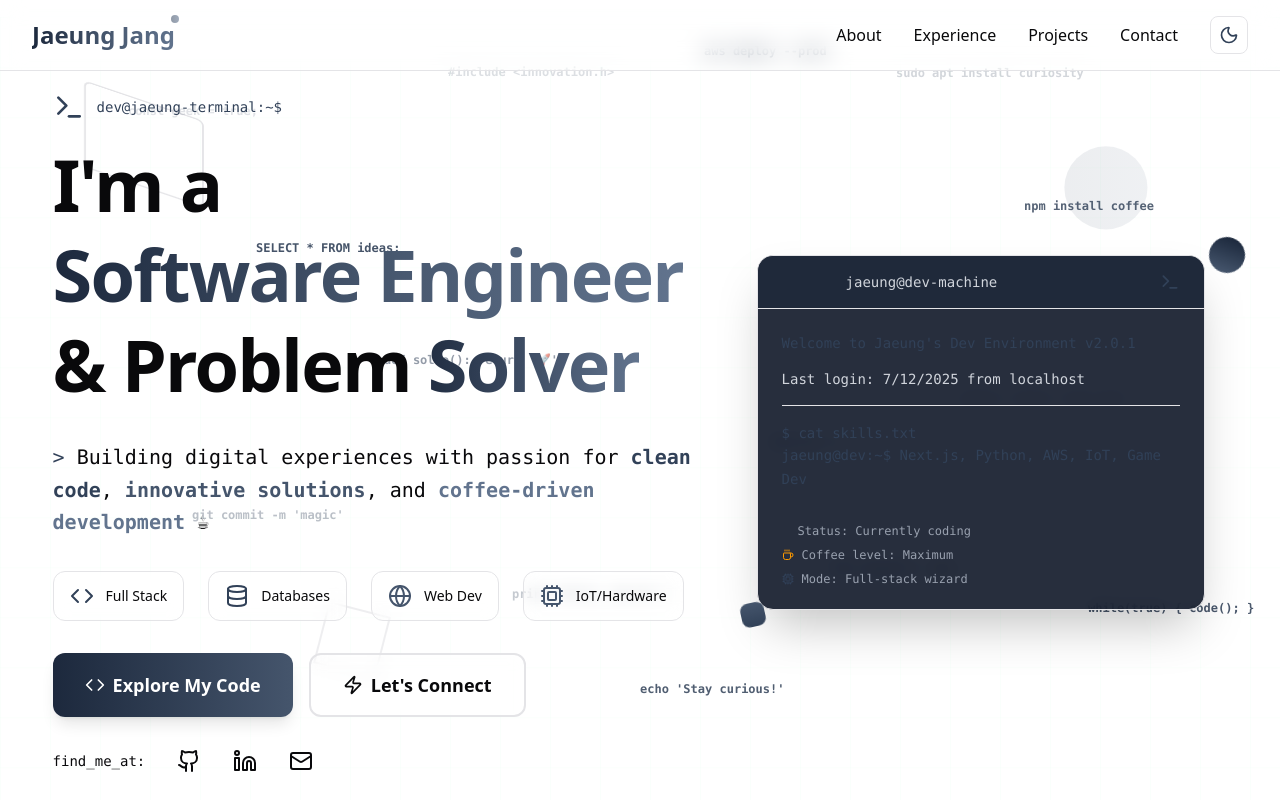
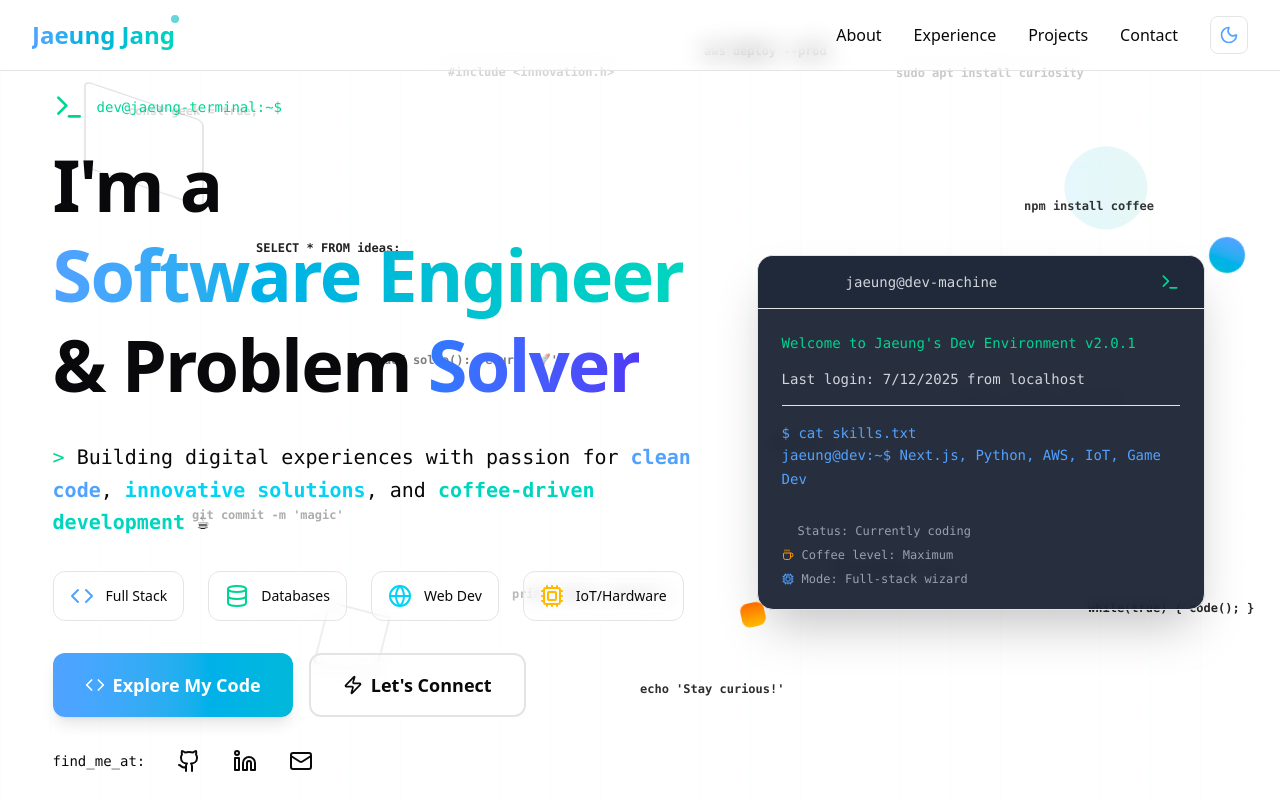
Before and after one commit to JaeungJayJang/personal_website_3, a Next.js app: page / in a window 1280 px wide. Shown: the top 800 px of the page. Built offline with nearby package versions, Linux system fonts and the light colour scheme.

Commit message:
feat: switch current theme from monochrome to ocean

```diff
--- a/src/data/app-themes.ts
+++ b/src/data/app-themes.ts
@@ -338,7 +338,7 @@ export const themes = {
 } as const;
 
 // Current active theme - change this to switch themes globally
-export const currentTheme = themes.monochrome;
+export const currentTheme = themes.ocean;
 
 // Theme selector type
 export type ThemeNames = keyof typeof themes;
```
